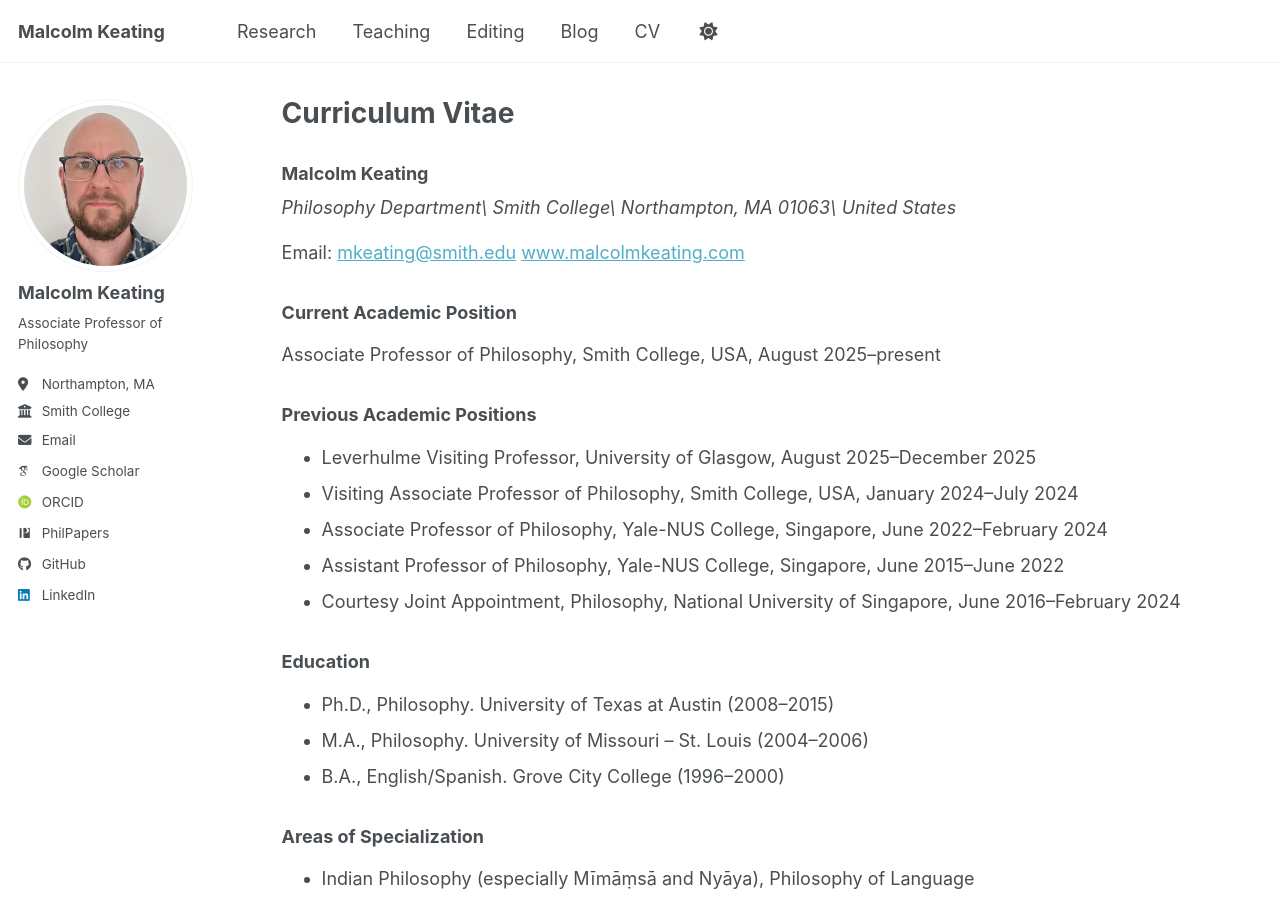
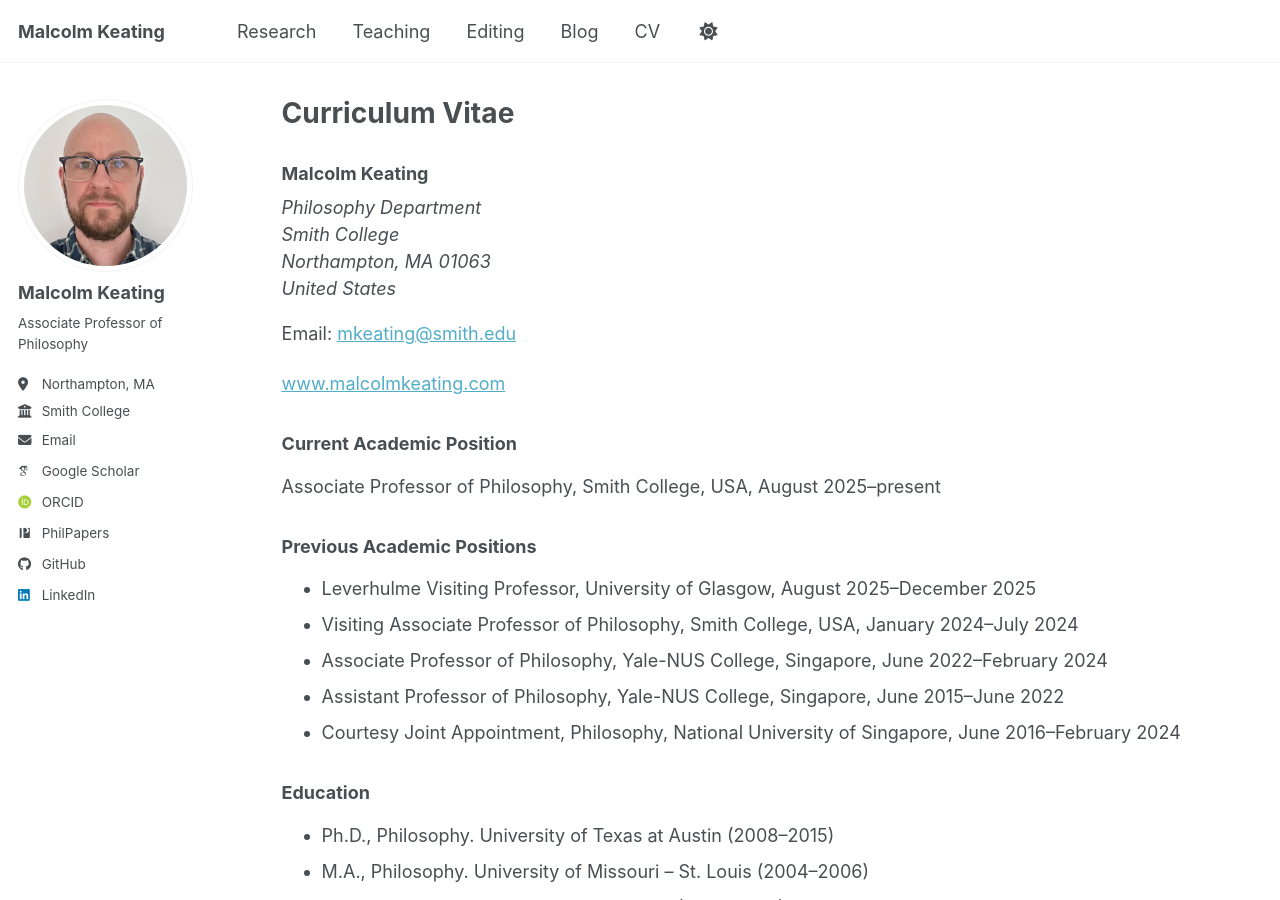
Before and after one commit to malcolmkeating/malcolmkeating.github.io, a Jekyll site: the page built from _pages/cv.md, in a window 1280 px wide and 900 px high. Built offline with Jekyll 4.4.1, drawn with Linux system fonts in a browser that asks for light colours; some web fonts are replaced; a script bundle is joined from its source files by our own code; library files that are not in the unit come from our copies.

Commit message:
Update cv.md

```diff
--- a/_pages/cv.md
+++ b/_pages/cv.md
@@ -9,12 +9,15 @@ redirect_from:
 
 ### Malcolm Keating
 
-<address>Philosophy Department\
-Smith College\
-Northampton, MA 01063\
-United States</address>
+<address>
+  Philosophy Department<br />
+  Smith College<br />
+  Northampton, MA 01063<br />
+  United States
+</address>
 
 Email: <mkeating@smith.edu>
+
 [www.malcolmkeating.com](https://www.malcolmkeating.com)
 
 ### Current Academic Position
```
